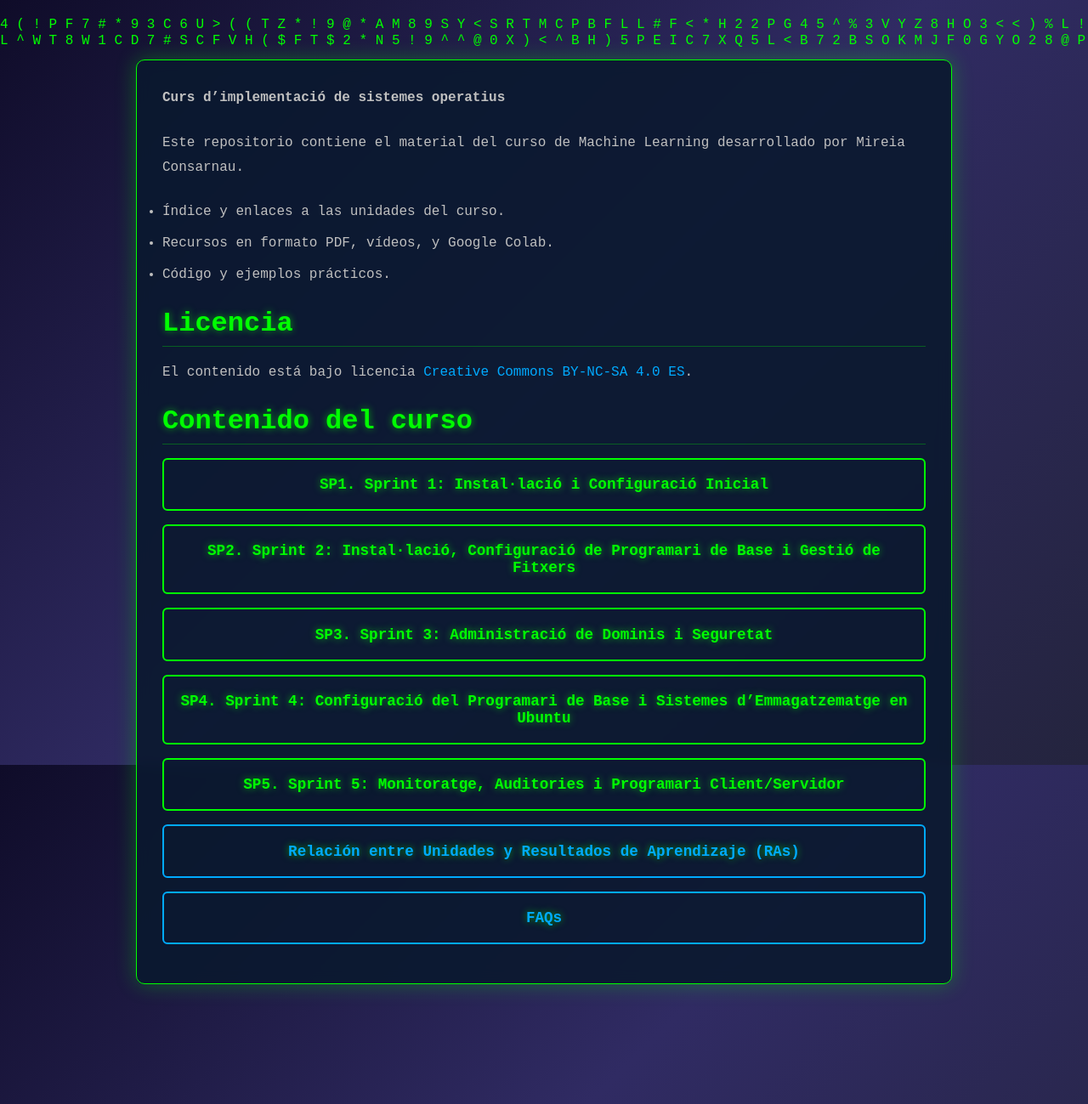
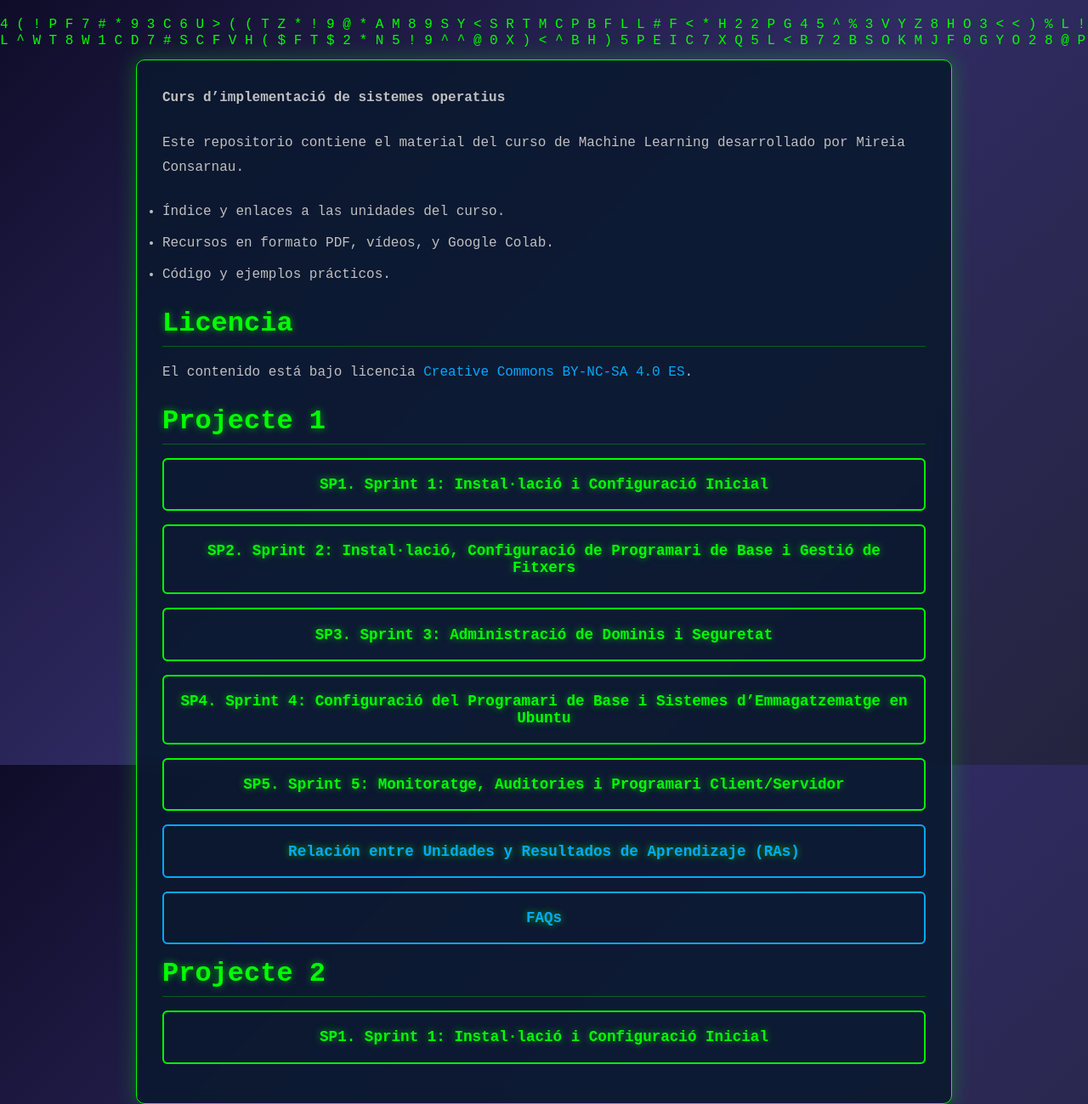
Before and after one commit to aarongarcia1/ISOPJ1, a Jekyll site: the page built from index.md, in a window 1280 px wide. Shown: the whole page at 85% size. Built offline with Jekyll 4.4.1, drawn with Linux system fonts in a browser that asks for light colours.

Commit message:
Update index.md

```diff
--- a/index.md
+++ b/index.md
@@ -15,7 +15,7 @@ Este repositorio contiene el material del curso de Machine Learning desarrollado
 
 El contenido está bajo licencia [Creative Commons BY-NC-SA 4.0 ES](LICENSE.md).
 
-## Contenido del curso
+## Projecte 1
 
 ### [SP1. Sprint 1: Instal·lació i Configuració Inicial](sp1/sp1.md)
 ### [SP2. Sprint 2: Instal·lació, Configuració de Programari de Base i Gestió de Fitxers](sp2/sp2.md)
@@ -26,3 +26,6 @@ El contenido está bajo licencia [Creative Commons BY-NC-SA 4.0 ES](LICENSE.md).
 ### [Relación entre Unidades y Resultados de Aprendizaje (RAs)](ras.md)
 
 ### [FAQs](faqs/faqs.md)
+
+## Projecte 2
+### [SP1. Sprint 1: Instal·lació i Configuració Inicial](Projecte2/sp1.md)
```
